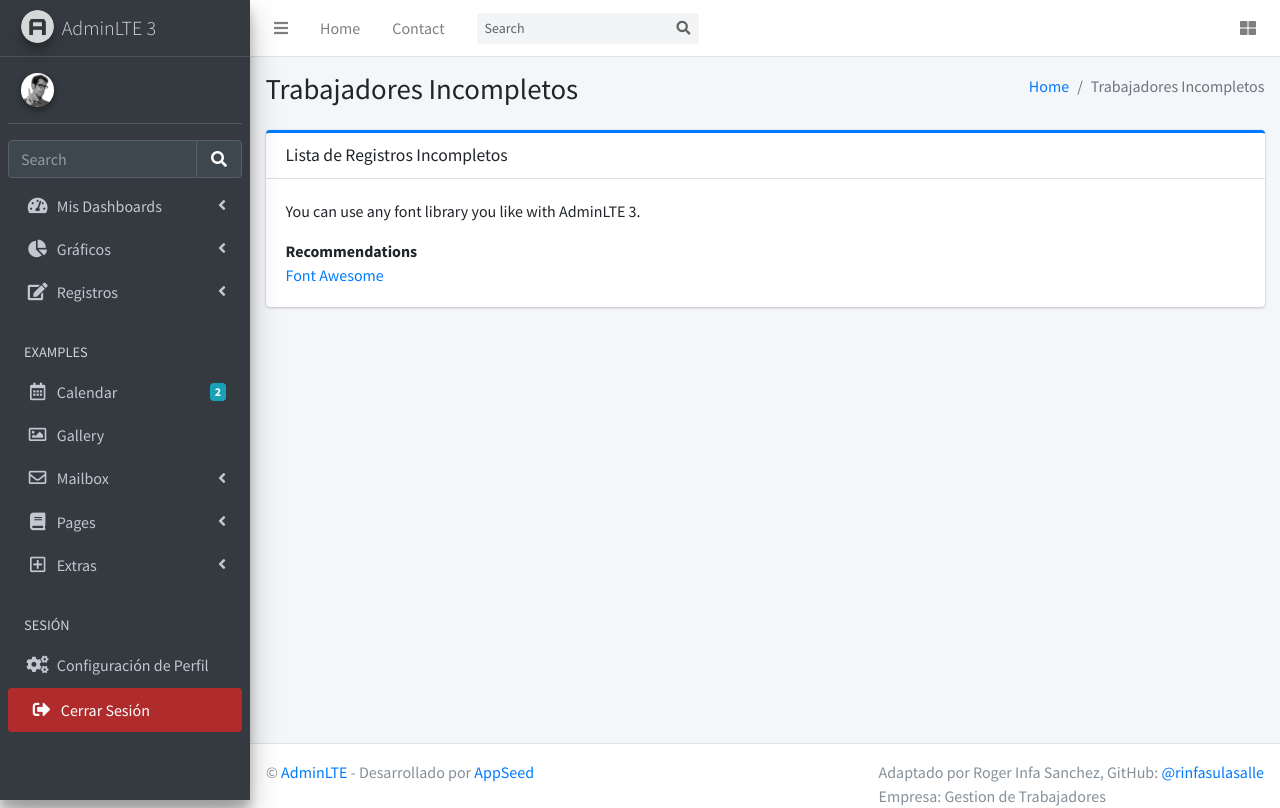
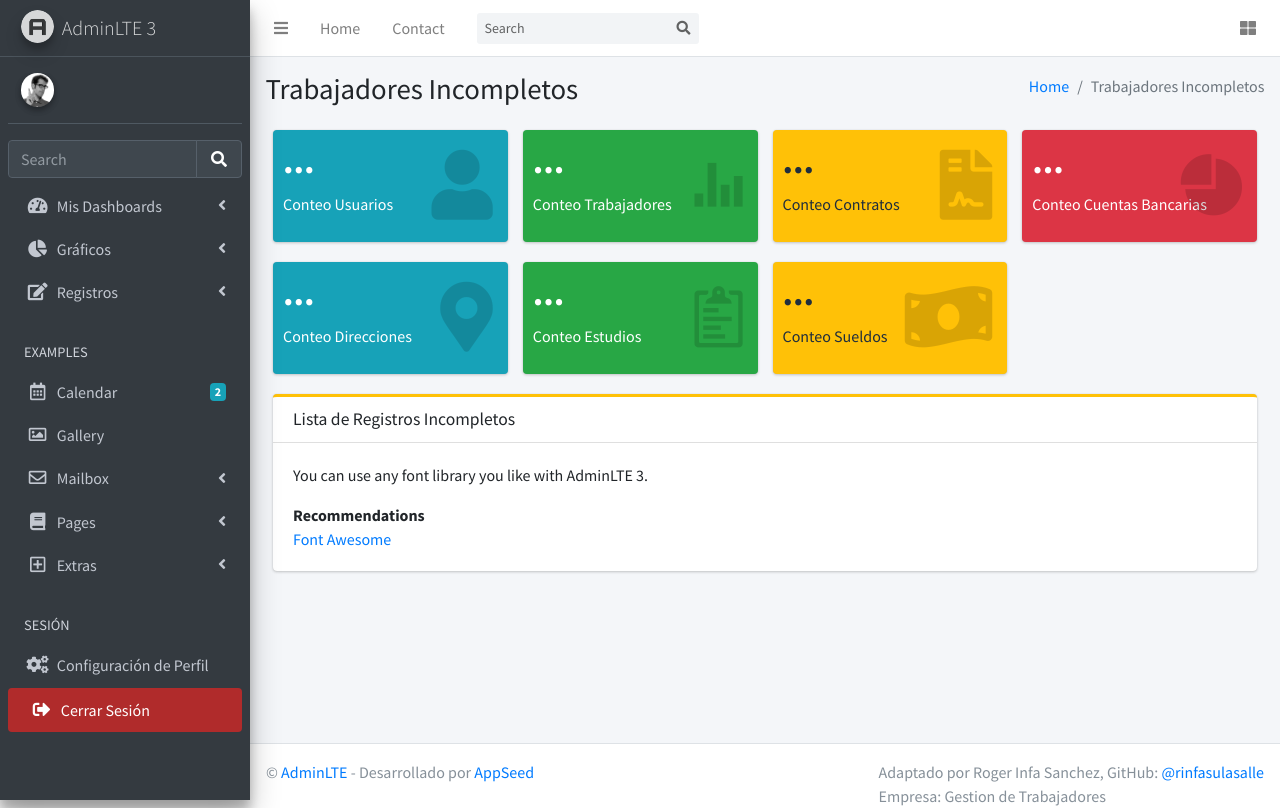
Before and after one commit to rinfasulasalle/myadmin, a Flask app: template apps/templates/home/forms-trabajador-incompletos.html in a window 1280 px wide. Run offline with Flask 3, Linux system fonts and the light colour scheme; the template is opened without the code that fills it, so the values that code supplies are empty; style sheets or scripts are compiled from the project's sources; parts of the project's set-up code (start-up, migrations or seed data) failed here and were passed over; some libraries are stand-ins or nearby versions.

Commit message:
Agrego conteo de tablas

```diff
--- /dev/null
+++ b/apps/static/assets/js/forms/incompletos/conteos.js
@@ -0,0 +1,21 @@
+// pruebas.js
+
+function actualizarContador(endpoint, elementoId) {
+  // Hacer la solicitud al servidor para obtener el número de elementos
+  fetchData(endpoint)
+    .then(data => {
+      // Actualizar el contenido del contador con la longitud de los datos obtenidos
+      document.getElementById(elementoId).innerText = data.length;
+    })
+    .catch(error => {
+      console.error('Error al obtener datos:', error);
+    });
+}
+
+actualizarContador('usuario/', 'usuarios-contador');
+actualizarContador('trabajador/', 'trabajadores-contador');
+actualizarContador('contrato/','contratos-contador');
+actualizarContador('cuenta_bancaria/','cuentas_bancarias-contador');
+actualizarContador('direccion/','direcciones-contador');
+actualizarContador('estudio/','estudios-contador');
+actualizarContador('sueldo/','sueldos-contador');
--- a/apps/static/assets/js/forms/incompletos/pruebas.js
+++ /dev/null
@@ -1 +0,0 @@
-console.log("xd");
--- a/apps/templates/home/forms-trabajador-incompletos.html
+++ b/apps/templates/home/forms-trabajador-incompletos.html
@@ -10,6 +10,11 @@
 
   <!-- Google Font: Source Sans Pro -->
   <link rel="stylesheet" href="https://fonts.googleapis.com/css?family=Source+Sans+Pro:300,400,400i,700&display=fallback">
+  <!-- Font Awesome -->
+  <link rel="stylesheet" href="https://cdnjs.cloudflare.com/ajax/libs/font-awesome/5.15.1/css/all.min.css">
+
+  <!-- Ionicons -->
+  <link rel="stylesheet" href="https://code.ionicframework.com/ionicons/2.0.1/css/ionicons.min.css">
   <!-- Font Awesome -->
   <link rel="stylesheet" href="/static/assets/plugins/fontawesome-free/css/all.min.css">
   <!-- Theme style -->
@@ -41,7 +46,113 @@
     <!-- Main content -->
     <section class="content">
       <div class="container-fluid">
-        <div class="card card-primary card-outline">
+        <div class="container-fluid">
+          <!-- Small boxes (Stat box) -->
+          <div class="row">
+            <div class="col-lg-3 col-6">
+              <!-- small box -->
+              <div class="small-box bg-info">
+                <div class="inner">
+                  <h3 id="usuarios-contador">...</h3>
+                  <p>Conteo Usuarios</p>
+                </div>
+                <div class="icon">
+                  <!-- Icono de Font Awesome para usuarios -->
+                  <i class="fas fa-user"></i>
+                </div>
+              </div>
+            </div>
+
+            <div class="col-lg-3 col-6">
+              <!-- small box -->
+              <div class="small-box bg-success">
+                <div class="inner">
+                  <h3 id="trabajadores-contador">...</h3>
+                  <p>Conteo Trabajadores</p>
+                </div>
+                <div class="icon">
+                  <!-- Icono de Ionicons para trabajadores (puedes cambiarlo a un icono de Font Awesome si lo prefieres) -->
+                  <i class="ion ion-stats-bars"></i>
+                </div>
+              </div>
+            </div>
+
+            <div class="col-lg-3 col-6">
+              <!-- small box -->
+              <div class="small-box bg-warning">
+                <div class="inner">
+                  <h3 id="contratos-contador">...</h3>
+                  <p>Conteo Contratos</p>
+                </div>
+                <div class="icon">
+                  <!-- Icono de Font Awesome para contratos -->
+                  <i class="fas fa-file-contract"></i>
+                </div>
+              </div>
+            </div>
+
+            <div class="col-lg-3 col-6">
+              <!-- small box -->
+              <div class="small-box bg-danger">
+                <div class="inner">
+                  <h3 id="cuentas_bancarias-contador">...</h3>
+                  <p>Conteo Cuentas Bancarias</p>
+                </div>
+                <div class="icon">
+                  <!-- Icono de Ionicons para cuentas bancarias (puedes cambiarlo a un icono de Font Awesome si lo prefieres) -->
+                  <i class="ion ion-pie-graph"></i>
+                </div>
+              </div>
+            </div>
+          </div>
+
+          <div class="row">
+            <div class="col-lg-3 col-6">
+              <!-- small box -->
+              <div class="small-box bg-info">
+                <div class="inner">
+                  <h3 id="direcciones-contador">...</h3>
+                  <p>Conteo Direcciones</p>
+                </div>
+                <div class="icon">
+                  <!-- Icono de Font Awesome para direcciones -->
+                  <i class="fas fa-map-marker-alt"></i>
+                </div>
+              </div>
+            </div>
+
+            <div class="col-lg-3 col-6">
+              <!-- small box -->
+              <div class="small-box bg-success">
+                <div class="inner">
+                  <h3 id="estudios-contador">...</h3>
+                  <p>Conteo Estudios</p>
+                </div>
+                <div class="icon">
+                  <!-- Icono de Ionicons para estudios (puedes cambiarlo a un icono de Font Awesome si lo prefieres) -->
+                  <i class="ion ion-clipboard"></i>
+                </div>
+              </div>
+            </div>
+
+            <div class="col-lg-3 col-6">
+              <!-- small box -->
+              <div class="small-box bg-warning">
+                <div class="inner">
+                  <h3 id="sueldos-contador">...</h3>
+                  <p>Conteo Sueldos</p>
+                </div>
+                <div class="icon">
+                  <!-- Icono de Font Awesome para sueldos -->
+                  <i class="fas fa-money-bill-wave"></i>
+                </div>
+              </div>
+            </div>
+
+            <!-- Agrega aquí otro bloque de la segunda fila si es necesario -->
+          </div>
+
+        <div class="card card-warning card-outline">
           <div class="card-header">
             <h1 class="card-title">Lista de Registros Incompletos</h1>
           </div> <!-- /.card-body -->
@@ -73,5 +184,5 @@
   <script src="/static/assets/js/demo.js"></script>
   <!-- Mi script apiUtils.js -->
   <script src="/static/assets/js/index/apiUtils.js"></script>
-  <script src="/static/assets/js/forms/incompletos/pruebas.js"></script>
+  <script src="/static/assets/js/forms/incompletos/conteos.js"></script>
 {% endblock javascripts %}
```
